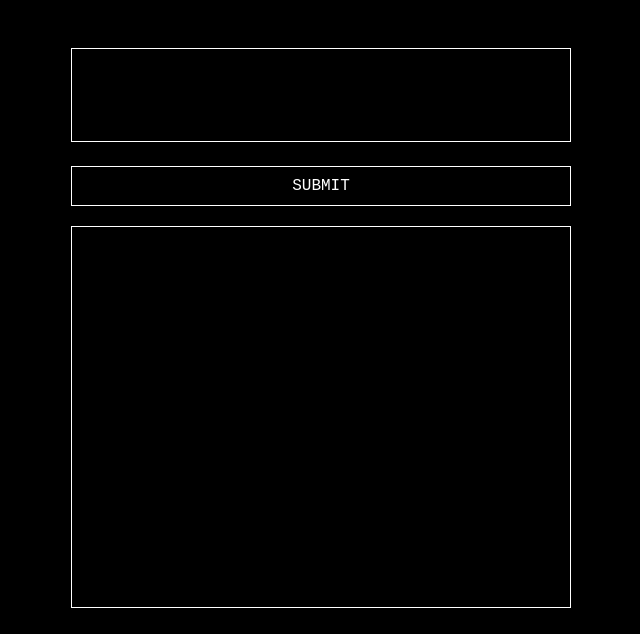
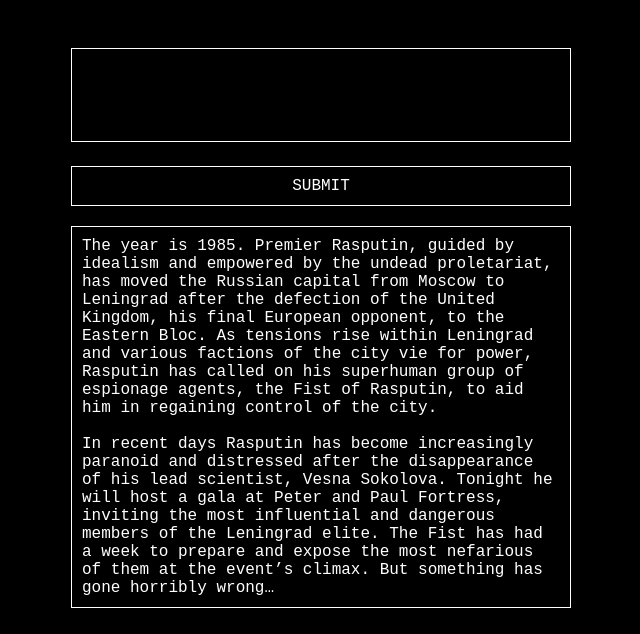
Before and after one commit to CoreyJSteiner/chargen-client, a website: page public/index.html in a window 1280 px wide. Shown: the whole page, without its empty margins (329-969 px from the left). Drawn offline with Linux system fonts and the light colour scheme.

Commit message:
Updates starting text

```diff
--- a/public/index.html
+++ b/public/index.html
@@ -16,7 +16,9 @@
     <form method="post" action="/submit">
       <textarea id="input_question" name="input_question" rows="4" cols="50"></textarea>
       <button id="submit_request" type="submit">SUBMIT</button>
-      <textarea id="output_response" name="output_response" rows="20" cols="50" readonly></textarea>
+      <textarea id="output_response" name="output_response" rows="20" cols="50" readonly>The year is 1985. Premier Rasputin, guided by idealism and empowered by the undead proletariat, has moved the Russian capital from Moscow to Leningrad after the defection of the United Kingdom, his final European opponent, to the Eastern Bloc. As tensions rise within Leningrad and various factions of the city vie for power, Rasputin has called on his superhuman group of espionage agents, the Fist of Rasputin, to aid him in regaining control of the city.
+
+In recent days Rasputin has become increasingly paranoid and distressed after the disappearance of his lead scientist, Vesna Sokolova. Tonight he will host a gala at Peter and Paul Fortress, inviting the most influential and dangerous members of the Leningrad elite. The Fist has had a week to prepare and expose the most nefarious of them at the event’s climax. But something has gone horribly wrong…</textarea>
       <script>
         const button = document.getElementById('submit_request');
         const output = document.getElementById('output_response');
```
